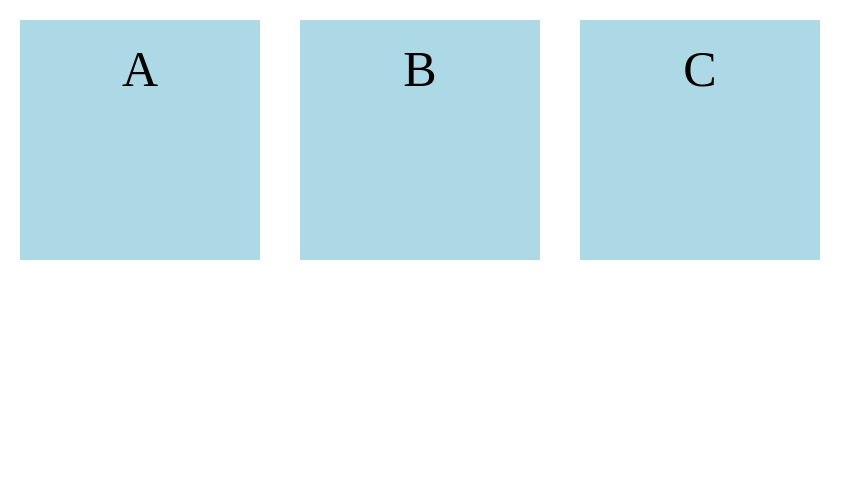
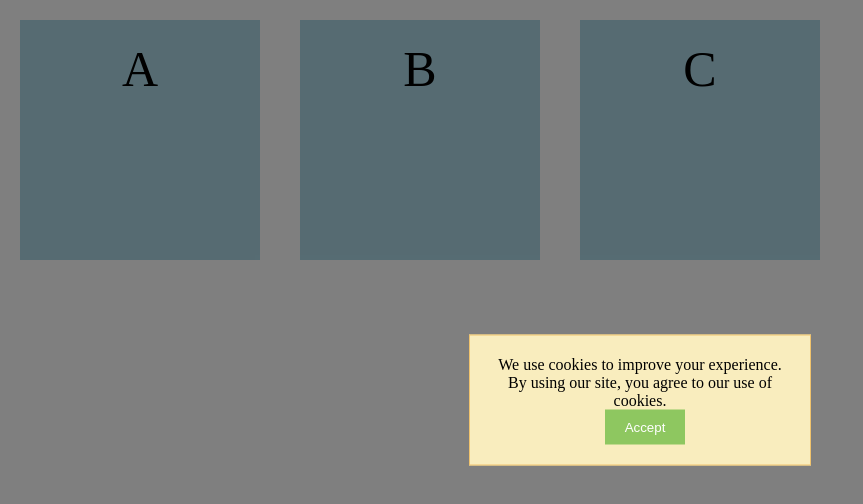
Before and after one commit to redroli2/Web-markup-2, a plain HTML site: page index.html in a window 1280 px wide. Shown: the whole page, without its empty margins (0-863 px from the left). Drawn offline with Linux system fonts and the light colour scheme.

Commit message:
Bugfixes

```diff
--- a/index.html
+++ b/index.html
@@ -42,7 +42,7 @@
         setInterval(function() {
             cookieConsent.style.display = 'block';
             overlay.style.display = 'block';
-        }, 7000);
+        }, 4000);
     </script>
     <footer></footer>
 </body>
```
